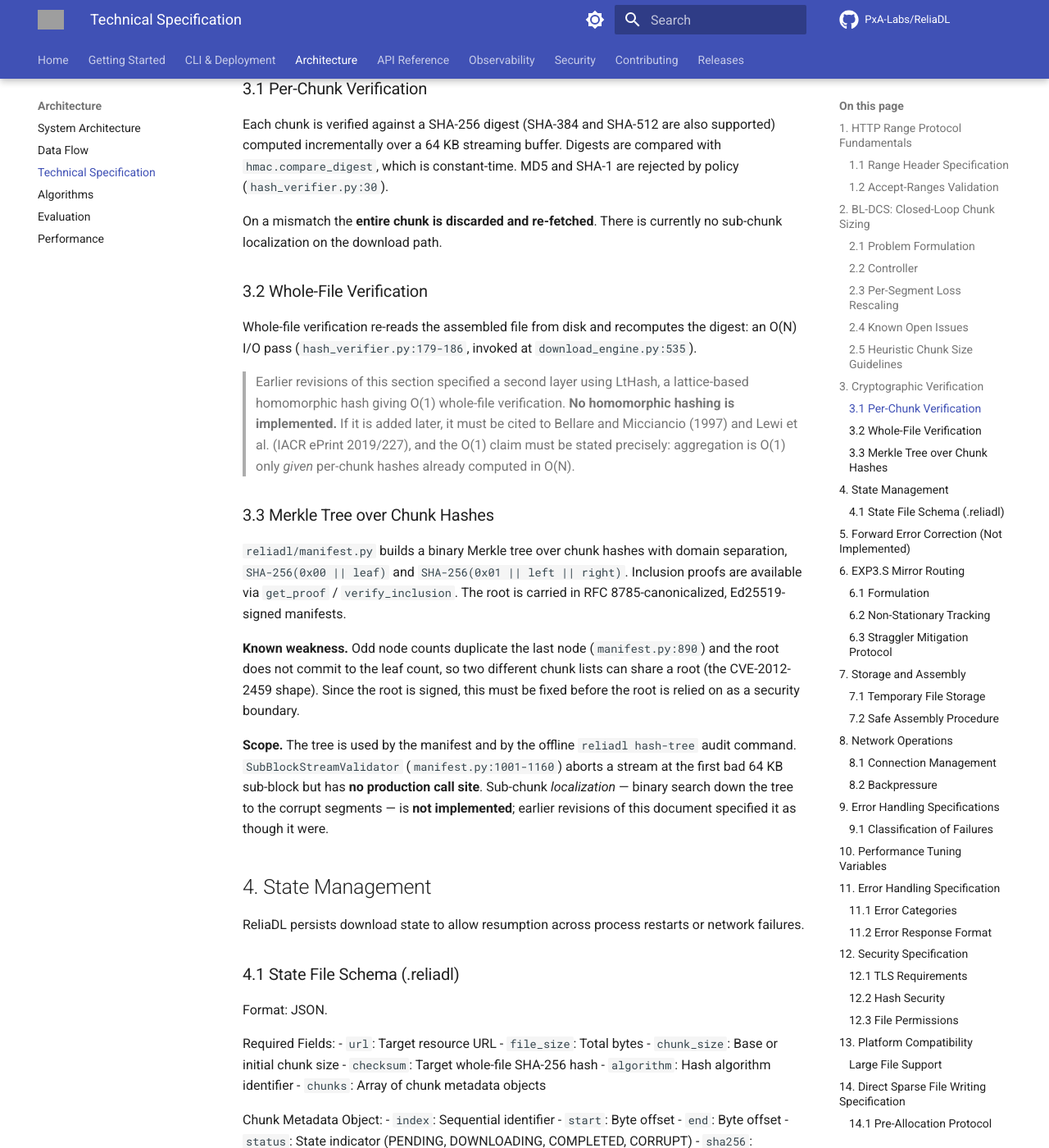
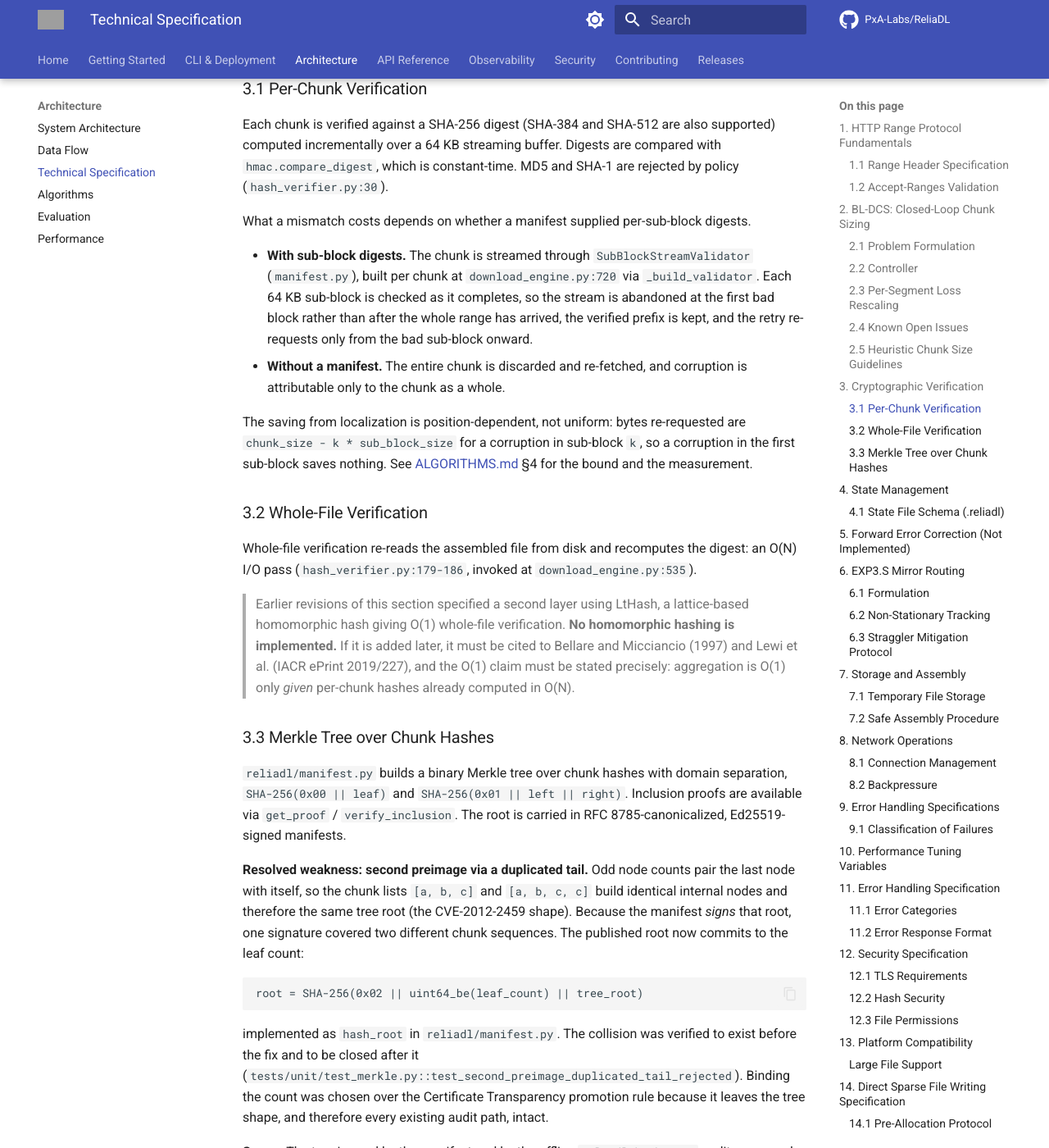
Before and after one commit to PxA-Labs/ReliaDL, an MkDocs documentation site: the page built from docs/TECHNICAL_SPECIFICATION.md, in a window 1280 px wide and 1400 px high, scrolled down 2160 px. Shown: the whole window at 82% size. Built offline with MkDocs 1.6.1 and Material for MkDocs 9.7.7, drawn with Linux system fonts in a browser that asks for light colours; comment, search, counter and statistics services are not loaded; the version menu is left out; some of the changed text lies outside the part shown; grey boxes are pictures that could not be loaded.

Commit message:
docs: correct stale claims and repair find-and-replace damage
TECHNICAL_SPECIFICATION.md and DATA_FLOW.md still described the system as
it stood before the integration work, and both contradicted ALGORITHMS.md,
EVALUATION.md and the paper on points that matter to a reader judging the
work:

  * the spec said the Merkle root "does not commit to the leaf count" and
    that this "must be fixed", when hash_root binds it and the collision is
    pinned closed by test_second_preimage_duplicated_tail_rejected;
  * the spec said SubBlockStreamValidator has "no production call site" and
    that sub-chunk localization is "not implemented", when the engine builds
    one per chunk at download_engine.py:720;
  * DATA_FLOW said EXP3.S routing is "not yet called by the engine", when it
    is reached through scheduling.py. work_stealer genuinely is not, and
    still says so.

ALGORITHMS.md marked BL-DCS and EXP3.S as Library, which its own legend
defines as unreachable from a download. Both are reachable, opt-in behind
--adaptive-chunks / --adaptive-mirrors; the legend now distinguishes
reachable-but-opt-in from unreachable.

CLOUD_ADAPTERS.md and MANIFEST_SPECIFICATION.md had been damaged by global
find-and-replace, producing headings like "Google cloud storage Storage" and
identifiers like "manifest specification_version" as a JSON key, the
extension ".cgmanifest specification" and the exception name
"manifest specificationSignatureMismatchError". Restored against the names
the code actually uses.

CONTRIBUTING.md and USER_GUIDE.md told readers to clone
PxA-Labs/ChunkGuard.git, which does not resolve; the remote is
PxA-Labs/ReliaDL.git. CONTRIBUTING also pointed at a src/ tree that the
README correctly says does not exist.

graphify-out/ is ignored: it is regenerable and about 9 MB.

Co-Authored-By: Claude Opus 5 <noreply@anthropic.com>

````diff
--- a/docs/TECHNICAL_SPECIFICATION.md
+++ b/docs/TECHNICAL_SPECIFICATION.md
@@ -85,8 +85,20 @@ supported) computed incrementally over a 64 KB streaming buffer. Digests are com
 with `hmac.compare_digest`, which is constant-time. MD5 and SHA-1 are rejected by
 policy (`hash_verifier.py:30`).
 
-On a mismatch the **entire chunk is discarded and re-fetched**. There is currently no
-sub-chunk localization on the download path.
+What a mismatch costs depends on whether a manifest supplied per-sub-block digests.
+
+- **With sub-block digests.** The chunk is streamed through `SubBlockStreamValidator`
+  (`manifest.py`), built per chunk at `download_engine.py:720` via `_build_validator`.
+  Each 64 KB sub-block is checked as it completes, so the stream is abandoned at the
+  first bad block rather than after the whole range has arrived, the verified prefix is
+  kept, and the retry re-requests only from the bad sub-block onward.
+- **Without a manifest.** The entire chunk is discarded and re-fetched, and corruption
+  is attributable only to the chunk as a whole.
+
+The saving from localization is position-dependent, not uniform: bytes re-requested are
+`chunk_size - k * sub_block_size` for a corruption in sub-block `k`, so a corruption in
+the first sub-block saves nothing. See [ALGORITHMS.md](ALGORITHMS.md) §4 for the bound
+and the measurement.
 
 ### 3.2 Whole-File Verification
 
@@ -108,16 +120,28 @@ separation, `SHA-256(0x00 || leaf)` and `SHA-256(0x01 || left || right)`. Inclus
 proofs are available via `get_proof` / `verify_inclusion`. The root is carried in
 RFC 8785-canonicalized, Ed25519-signed manifests.
 
-**Known weakness.** Odd node counts duplicate the last node (`manifest.py:890`) and the
-root does not commit to the leaf count, so two different chunk lists can share a root
-(the CVE-2012-2459 shape). Since the root is signed, this must be fixed before the root
-is relied on as a security boundary.
+**Resolved weakness: second preimage via a duplicated tail.** Odd node counts pair the
+last node with itself, so the chunk lists `[a, b, c]` and `[a, b, c, c]` build identical
+internal nodes and therefore the same tree root (the CVE-2012-2459 shape). Because the
+manifest *signs* that root, one signature covered two different chunk sequences. The
+published root now commits to the leaf count:
 
-**Scope.** The tree is used by the manifest and by the offline `reliadl hash-tree`
-audit command. `SubBlockStreamValidator` (`manifest.py:1001-1160`) aborts a stream at
-the first bad 64 KB sub-block but has **no production call site**. Sub-chunk
-*localization* — binary search down the tree to the corrupt segments — is **not
-implemented**; earlier revisions of this document specified it as though it were.
+```
+root = SHA-256(0x02 || uint64_be(leaf_count) || tree_root)
+```
+
+implemented as `hash_root` in `reliadl/manifest.py`. The collision was verified to exist
+before the fix and to be closed after it
+(`tests/unit/test_merkle.py::test_second_preimage_duplicated_tail_rejected`). Binding the
+count was chosen over the Certificate Transparency promotion rule because it leaves the
+tree shape, and therefore every existing audit path, intact.
+
+**Scope.** The tree is used by the manifest and by the offline `reliadl hash-tree` audit
+command. `SubBlockStreamValidator` is on the live download path (§3.1). What is *not*
+implemented is binary search down the tree to locate corrupt segments: the engine checks
+sub-block digests directly, which is sufficient because the manifest is signed as a
+whole. `get_proof` / `verify_inclusion` remain available for offline audit and have no
+production call site.
 
 
 ## 4. State Management
````
Also changed, not shown: docs/ALGORITHMS.md (+20 -5 lines), docs/CLOUD_ADAPTERS.md (+11 -11 lines), docs/CONTRIBUTING.md (+6 -6 lines), docs/DATA_FLOW.md (+18 -8 lines), docs/USER_GUIDE.md (+2 -2 lines), 1 other file.
